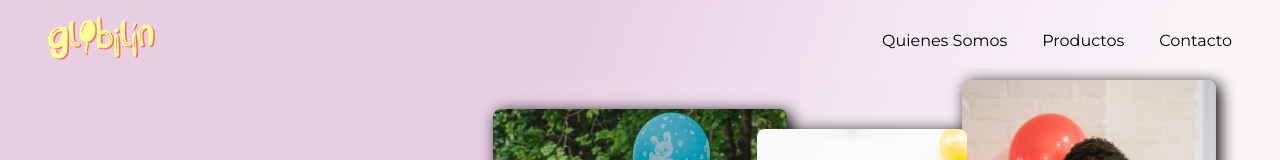
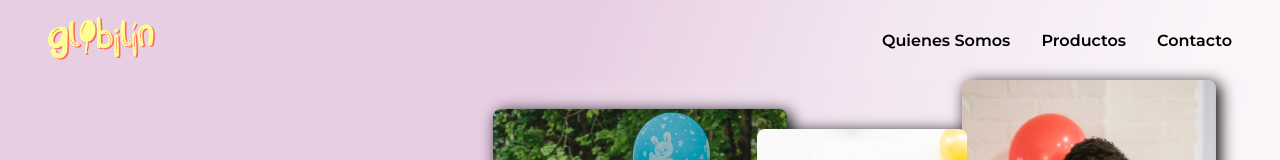
Before and after one commit to JonMenez/Globilin, a React app: page / in a window 1280 px wide. Shown: the top 160 px of the page. Built offline with nearby package versions, Linux system fonts and the light colour scheme.

Commit message:
[UPDATE] font weight in links

```diff
--- a/src/styles/navBar.scss
+++ b/src/styles/navBar.scss
@@ -13,4 +13,8 @@
         height: 100%;
         background-color: transparent;
     }
+
+    &__links {
+        font-weight: 600;
+    }
 }
```
